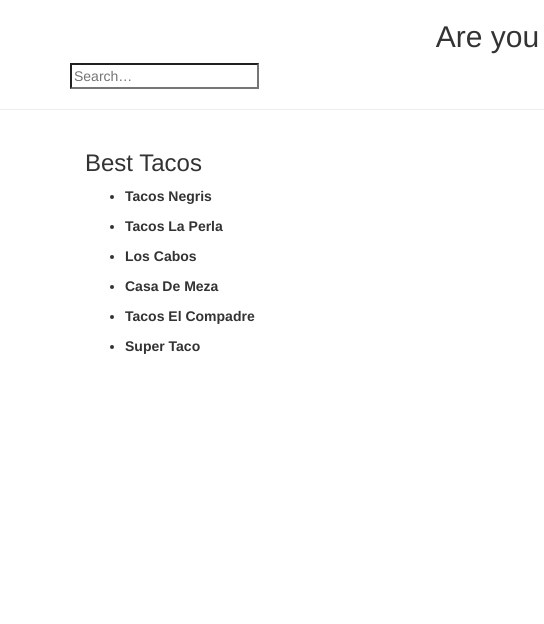
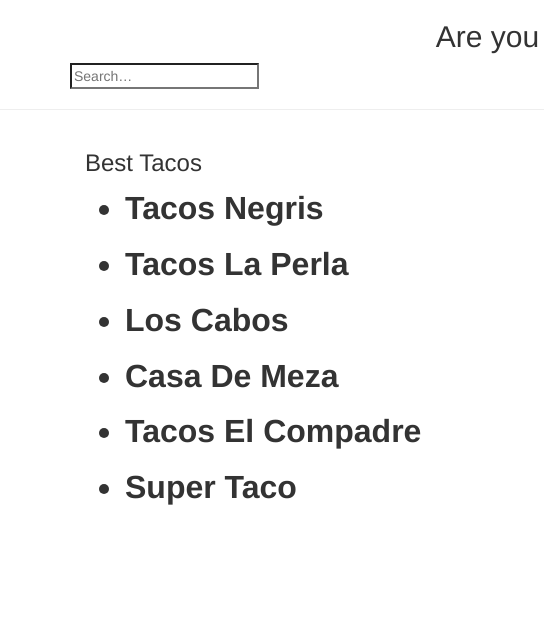
Before and after one commit to VasiliyRodin/Udacity-Project-5, a plain HTML site: page index.html in a window 1280 px wide. Shown: the full height of the page, 0-544 px from the left. Drawn offline with nearby package versions, Linux system fonts and the light colour scheme; some packages are replaced by stand-ins of ours.

Commit message:
Updates, clean up, comments.

```diff
--- a/css/style.css
+++ b/css/style.css
@@ -1,4 +1,6 @@
-html,body, #map-canvas {
+html,
+body,
+#map-canvas {
     height: 100%;
     margin: 0;
     padding: 0;
@@ -6,4 +8,6 @@ html,body, #map-canvas {
 
 li {
     padding-bottom: 10px;
+
+    font-size: 2.5vw;
 }
--- a/index.html
+++ b/index.html
@@ -2,6 +2,7 @@
 <html lang="en">
     <head>
         <meta charset="UTF-8">
+        <meta name="viewport" content="width=device-width, initial-scale=1, maximum-scale=1, user-scalable=no">
         <title>Taco Finder</title>
         <link rel="stylesheet" href="https://maxcdn.bootstrapcdn.com/bootstrap/3.3.5/css/bootstrap.min.css">
         <link rel="stylesheet" href="css/style.css">
```
Also changed, not shown: js/kojs.js (+14 -5 lines), 1 other file.
